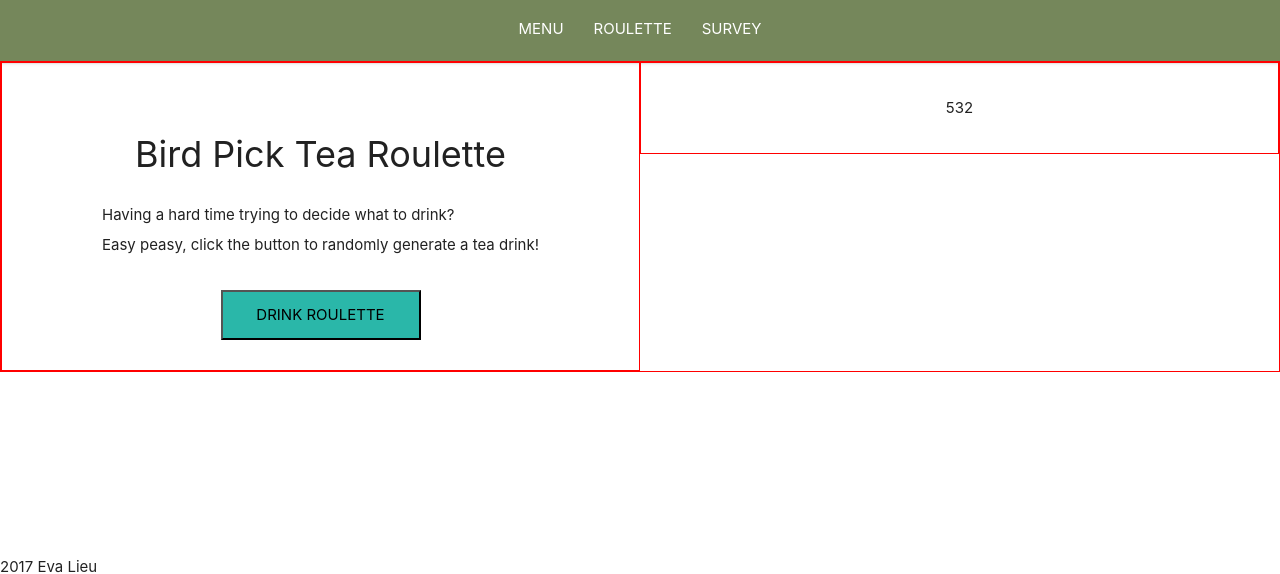
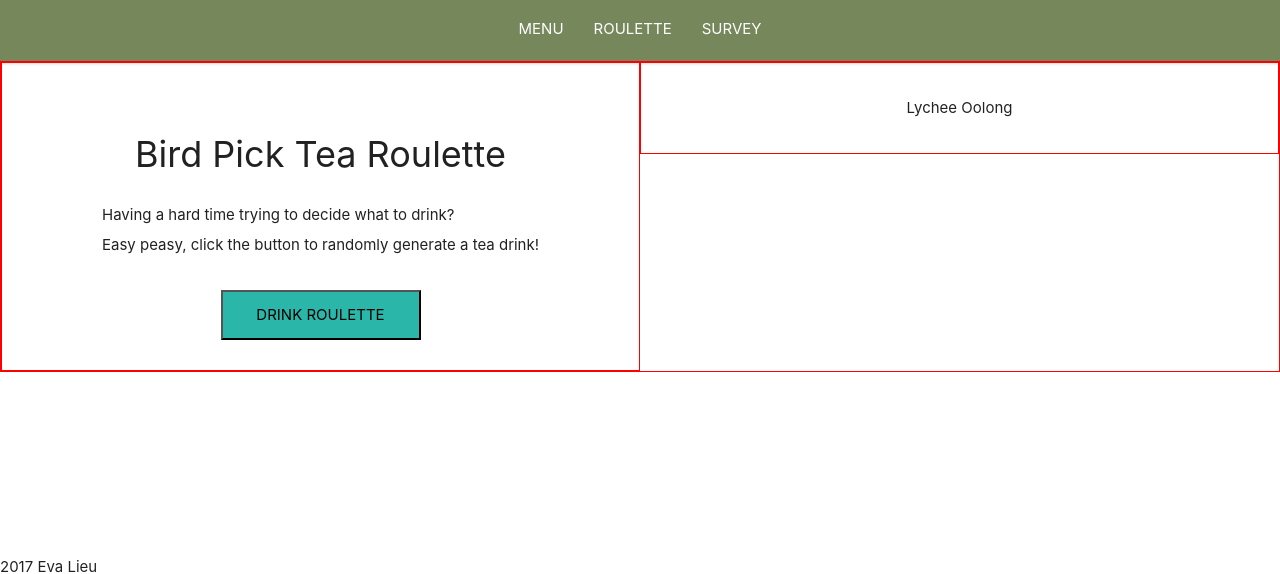
Before and after one commit to itsevalieu/bp-generator, a plain HTML site: page index.html in a window 1280 px wide. Both pictures are taken after a click on the button "DRINK ROULETTE". Shown: the part 226-800 px from the top of the page. Drawn offline with nearby package versions, Linux system fonts and the light colour scheme.

Commit message:
Testing function random generator

```diff
--- a/index.html
+++ b/index.html
@@ -28,7 +28,7 @@
 			<button id="click">DRINK ROULETTE</button>
 		</div>
 		<div id="random-drink">
-
+			<p id="name"></p>
 		</div>
 	</main>
 	<footer>
@@ -39,8 +39,25 @@
 <script>
 	$(document).ready( function(){
 		$("#click").click(function(){
-			var random = Math.floor(Math.random() * 1000) + 1;
-			$("#random-drink").html(random);
+			var tropicals = {
+				name: "Tropical Sunrise",
+				description: "White tea base with muddled oranges, lemons, and mint"
+			};
+			var lycheeo = {
+				name: "Lychee Oolong",
+				description: "Oolong tea base with lychee puree and fruit"
+			};
+			var jasminel = {
+				name: "Jasmine Lemonade",
+				description: "Green tea base with muddled lemons"
+			};
+			var menu = [tropicals, lycheeo, jasminel];
+
+			var random = Math.floor(Math.random() * menu.length);
+			$("#random-drink").html(function(){
+				console.log(menu[random]);
+				$("#name").html(menu[random].name);
+			});
 		});
 	});
 
```
